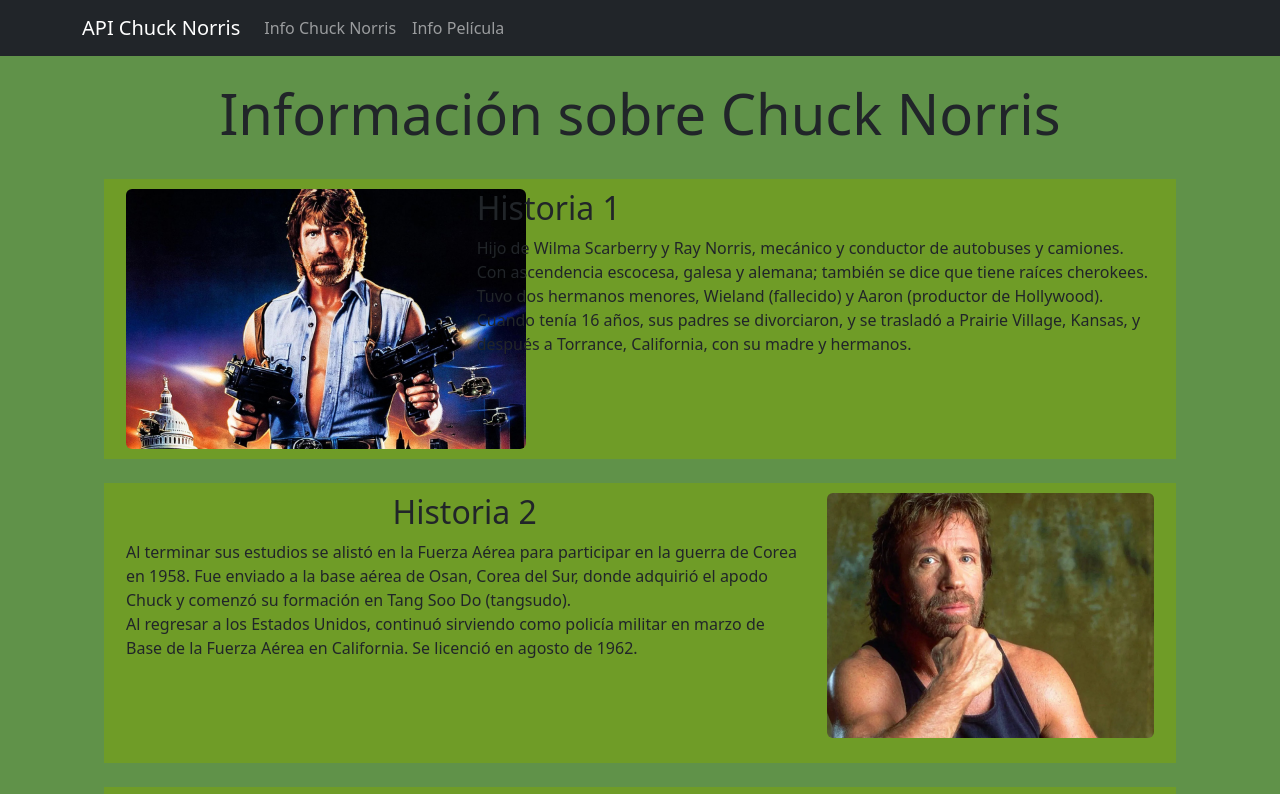
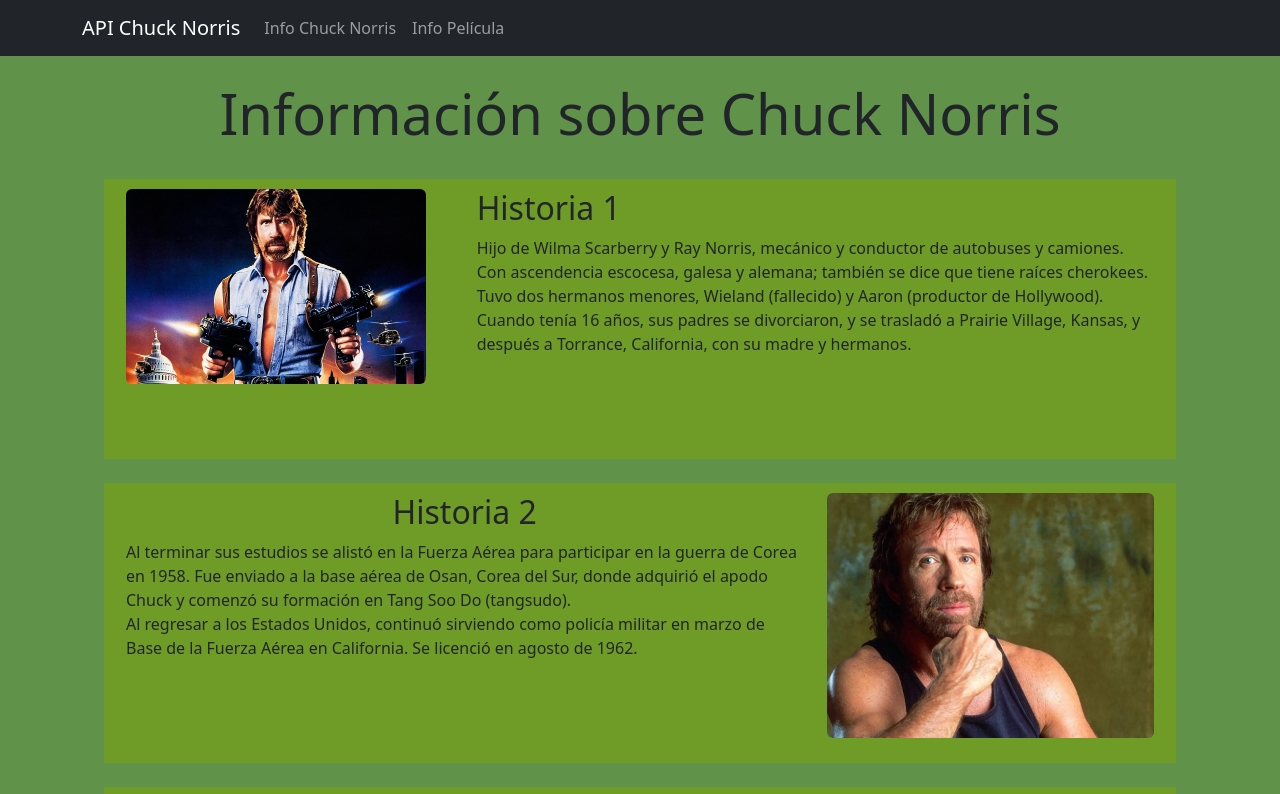
Before and after one commit to Demian2121/act6chuck, a plain HTML site: page info_chuck.html in a window 1280 px wide. Shown: the top 794 px of the page. Drawn offline with nearby package versions, Linux system fonts and the light colour scheme.

Commit message:
Update info_chuck.html

```diff
--- a/info_chuck.html
+++ b/info_chuck.html
@@ -66,7 +66,7 @@
         <div class="container mt-4">
             <div class="row mb-4 slide-in">
                 <div class="col-md-4">
-                    <img src="./src/img/chuck_3.jpg" alt="Imagen 1" class="img-fluid rounded" style="max-width: 400px;">
+                    <img src="./src/img/chuck_3.jpg" alt="Imagen 1" class="img-fluid rounded" style="max-width: 300px;">
                 </div>
                 <div class="col-md-8">
                     <h2>Historia 1</h2>
```
